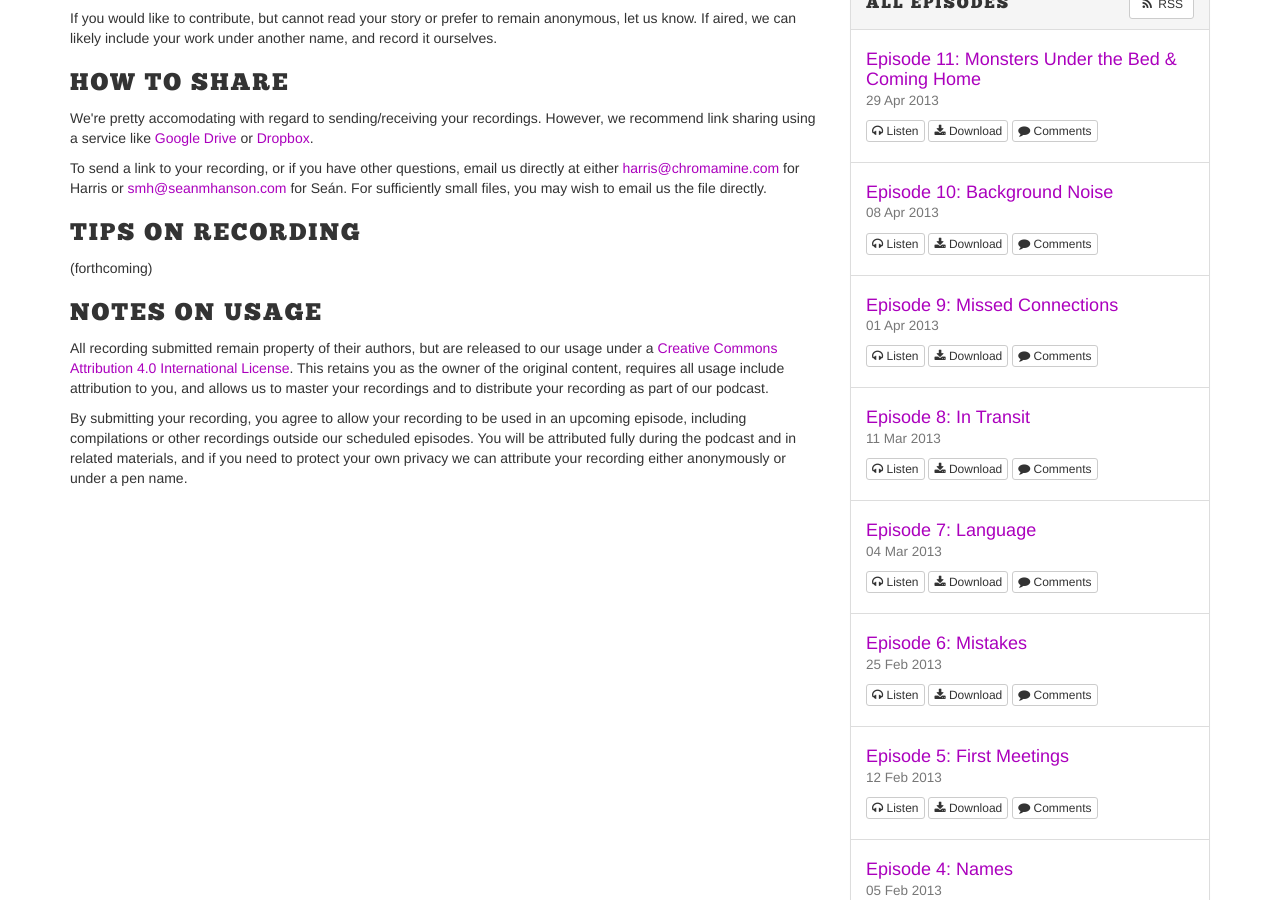
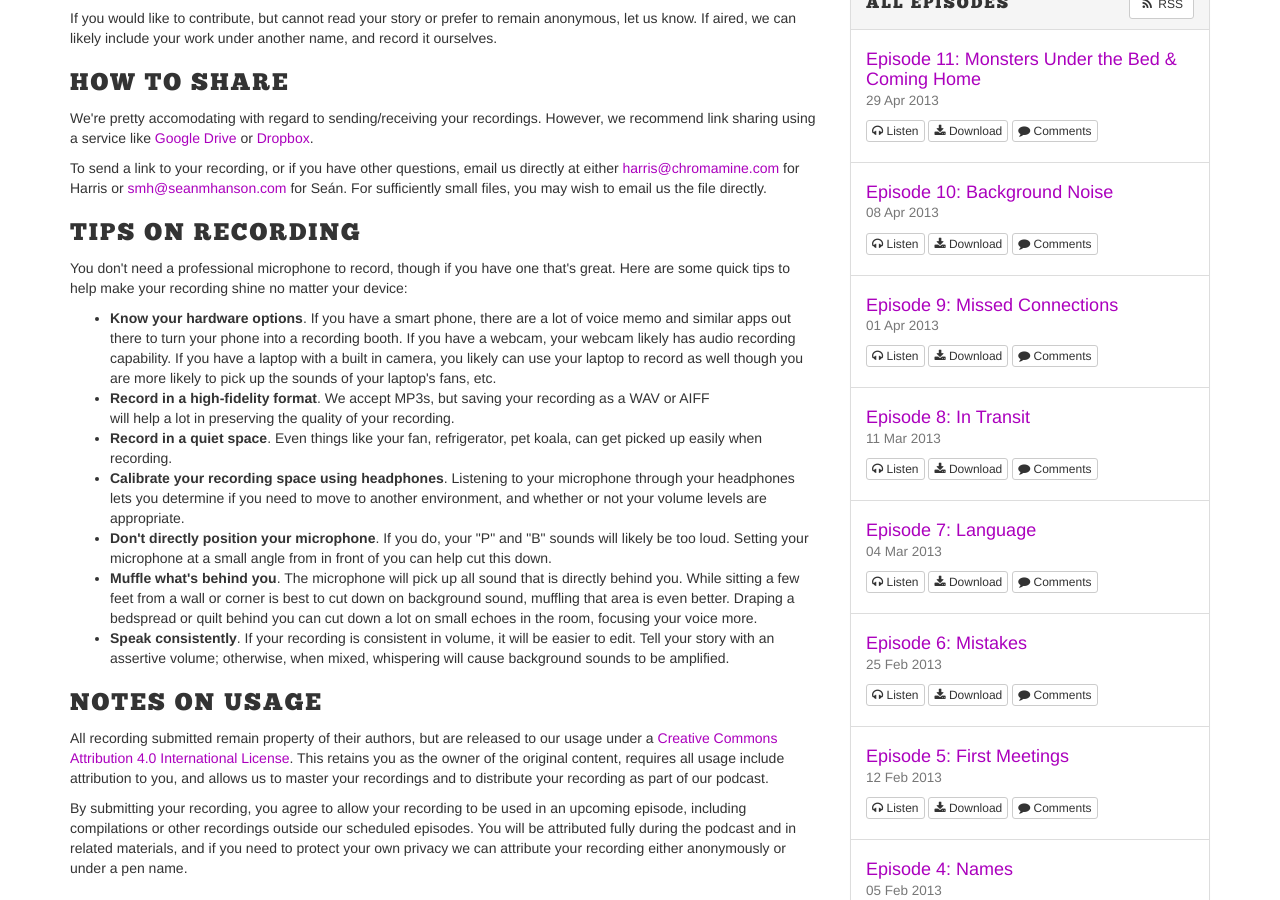
Before and after one commit to secondpage/secondpage, a Jekyll site: the page built from how-to.html, in a window 1280 px wide and 900 px high, scrolled down 572 px. Built offline with Jekyll 4.4.1, drawn with Linux system fonts in a browser that asks for light colours; nearby versions of some CDN libraries.

Commit message:
HOW-TO: added recording tips

```diff
--- a/how-to.html
+++ b/how-to.html
@@ -29,7 +29,41 @@ layout: two-col
   </p>
   <h2>Tips on Recording</h2>
   <p>
-    (forthcoming)
+    You don't need a professional microphone to record, though if you have one that's great. Here are some quick
+    tips to help make your recording shine no matter your device:
+    <ul>
+      <li>
+        <strong>Know your hardware options</strong>. If you have a smart phone, there are a lot of voice memo and similar
+        apps out there to turn your phone into a recording booth. If you have a webcam, your webcam likely has audio
+        recording capability. If you have a laptop with a built in camera, you likely can use your laptop to record as well
+        though you are more likely to pick up the sounds of your laptop's fans, etc.
+      </li>
+      <li>
+        <strong>Record in a high-fidelity format</strong>. We accept MP3s, but saving your recording as a WAV or AIFF <fieldset>
+          will help a lot in preserving the quality of your recording.
+      </li>
+      <li>
+        <strong>Record in a quiet space</strong>. Even things like your fan, refrigerator, pet koala, can get picked
+        up easily when recording.
+      </li>
+      <li>
+        <strong>Calibrate your recording space using headphones</strong>. Listening to your microphone through your headphones lets you determine if
+        you need to move to another environment, and whether or not your volume levels are appropriate.
+      </li>
+      <li>
+        <strong>Don't directly position your microphone</strong>. If you do, your "P" and "B" sounds will likely be
+        too loud. Setting your microphone at a small angle from in front of you can help cut this down.
+      </li>
+      <li>
+        <strong>Muffle what's behind you</strong>. The microphone will pick up all sound that is directly behind you. While
+        sitting a few feet from a wall or corner is best to cut down on background sound, muffling that area is even better.
+        Draping a bedspread or quilt behind you can cut down a lot on small echoes in the room, focusing your voice more.
+      </li>
+      <li>
+        <strong>Speak consistently</strong>. If your recording is consistent in volume, it will be easier to edit. Tell your
+        story with an assertive volume; otherwise, when mixed, whispering will cause background sounds to be amplified.
+      </li>
+    </ul>
   </p>
   <h2>Notes on Usage</h2>
   <p>
```
